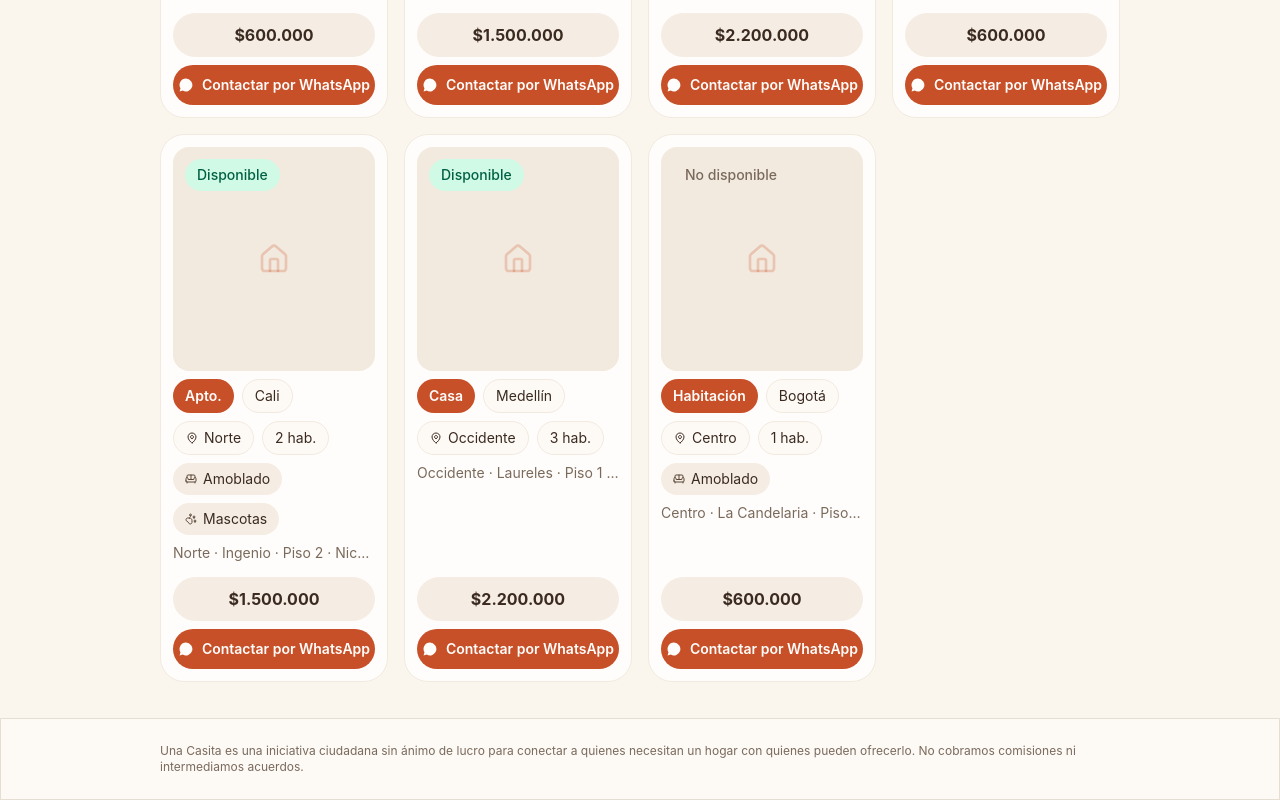
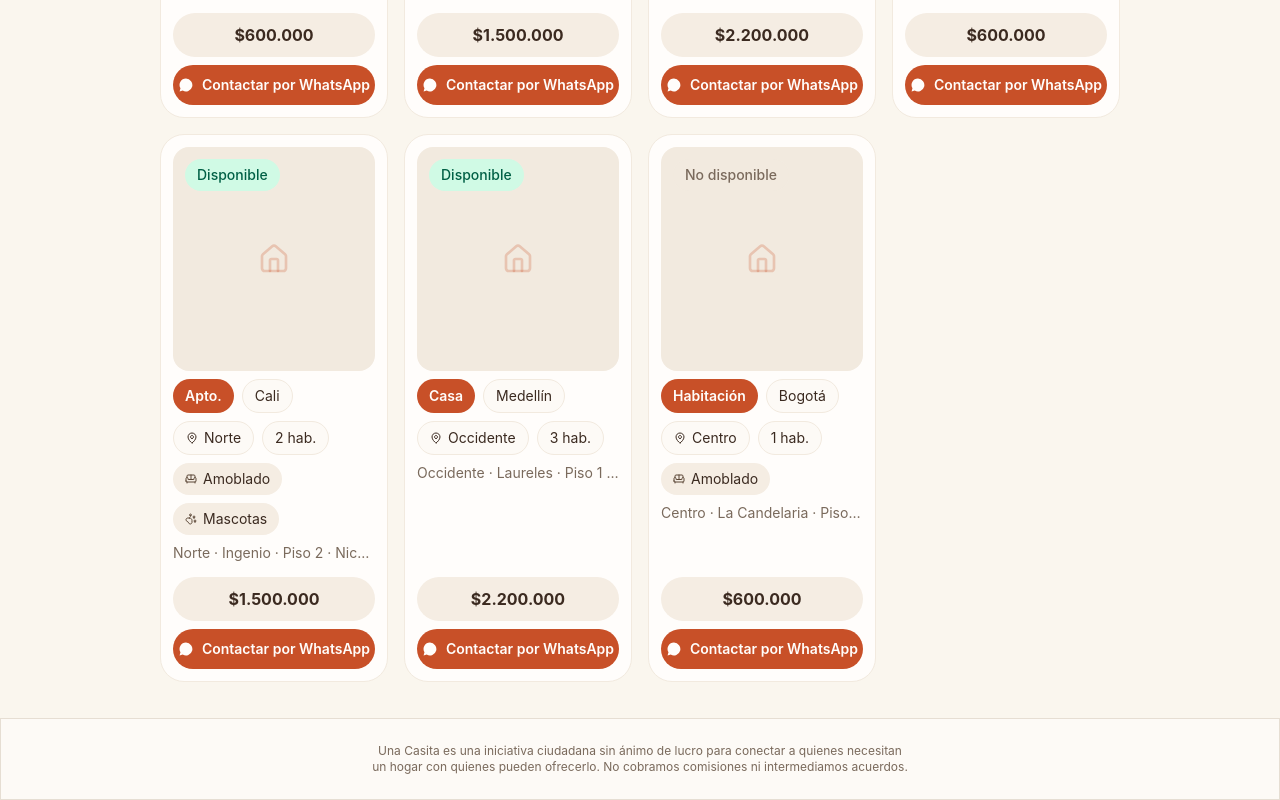
Before and after one commit to sebasvelasco353/casita-finder, a React (Vite) app: page / in a window 1280 px wide. Shown: the part 1502-2302 px from the top of the page. Built offline with nearby package versions, Linux system fonts and the light colour scheme.

Commit message:
fix: centrar texto en el contenedor del pie de página

```diff
--- a/src/components/Footer.tsx
+++ b/src/components/Footer.tsx
@@ -3,7 +3,7 @@ import Container from "./Container";
 export default function Footer() {
   return (
     <div className="bg-gray-98 border border-orange-86">
-      <Container className="text-xs py-6 text-orange-42">
+      <Container className="text-xs py-6 text-orange-42 text-center text-balance">
         Una Casita es una iniciativa ciudadana sin ánimo de lucro para conectar
         a quienes necesitan un hogar con quienes pueden ofrecerlo. No cobramos
         comisiones ni intermediamos acuerdos.
```
